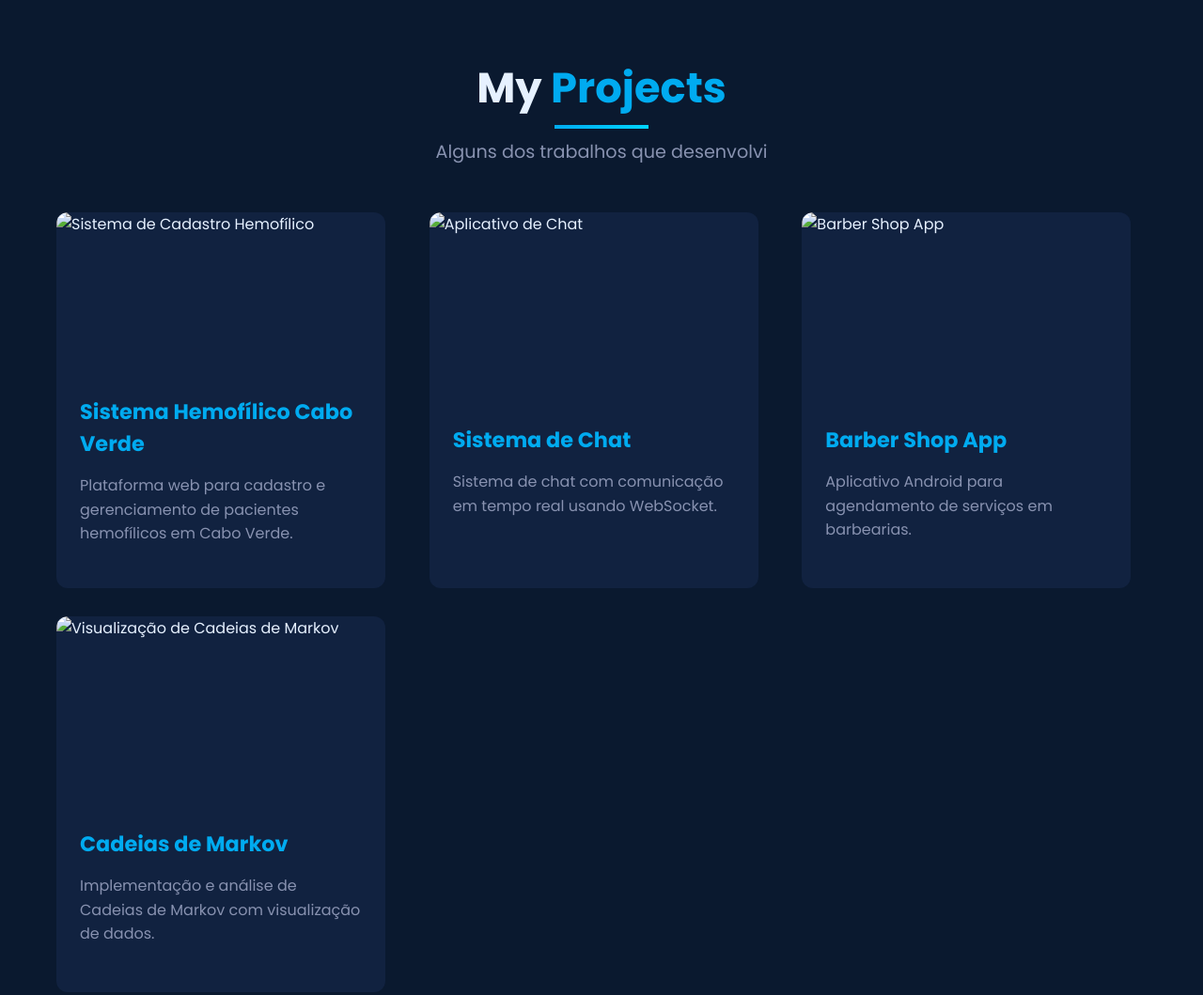
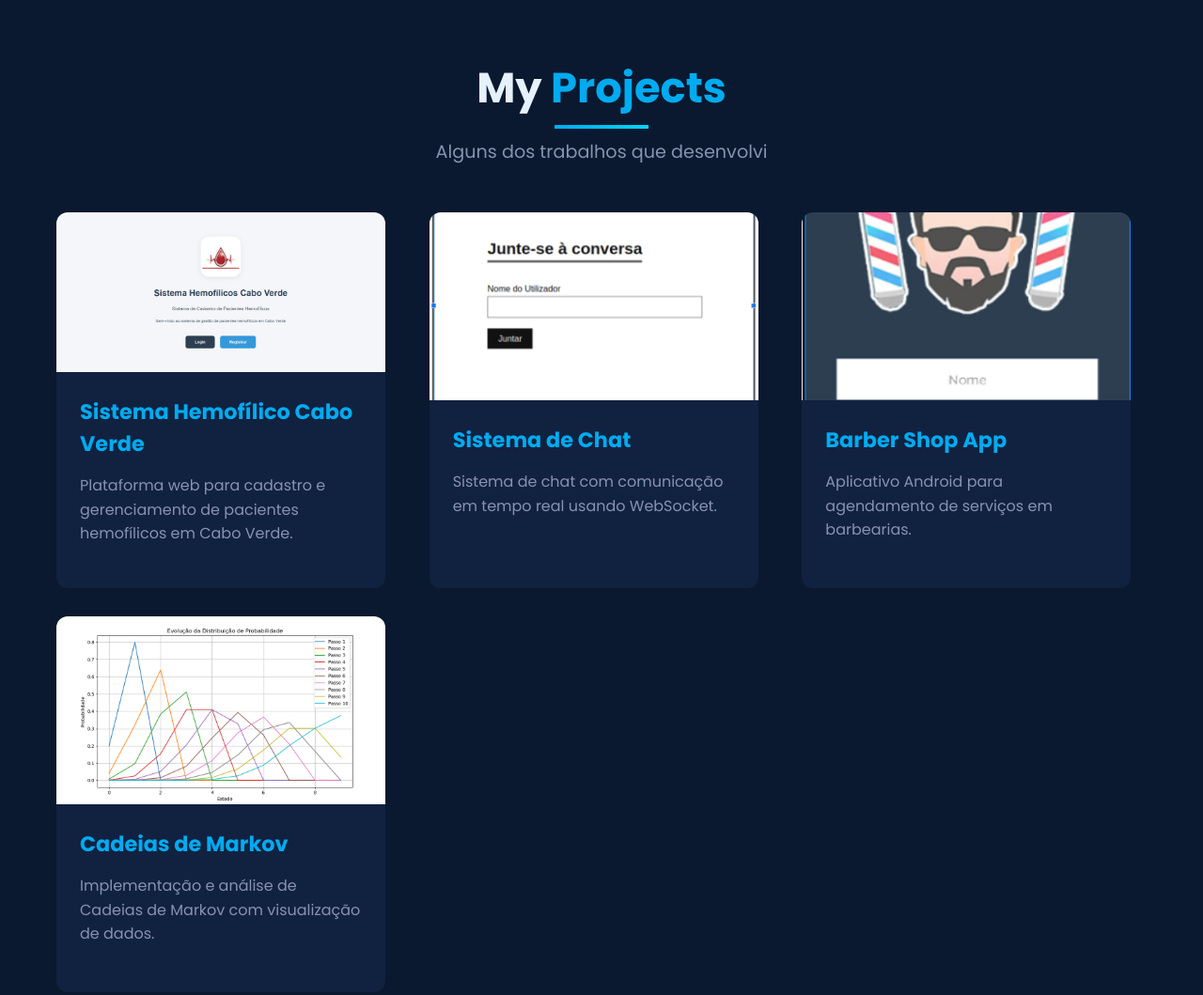
Before and after one commit to Edmilson-999/Portfolio, a plain HTML site: page pages/projects.html in a window 1280 px wide. Shown: the top 1059 px of the page at 94% size. Drawn offline with Linux system fonts and the light colour scheme.

Commit message:
Updating

```diff
--- a/pages/projects.html
+++ b/pages/projects.html
@@ -21,7 +21,7 @@
                     <div class="project-card-inner">
                         <div class="project-card-front">
                             <div class="project-image">
-                                <img src="Img/hemo-cv.png" alt="Sistema de Cadastro Hemofílico" loading="lazy">
+                                <img src="/img/hemo-cv.png" alt="Sistema de Cadastro Hemofílico" loading="lazy">
                             </div>
                             <div class="project-info">
                                 <h3>Sistema Hemofílico Cabo Verde</h3>
@@ -54,7 +54,7 @@
                     <div class="project-card-inner">
                         <div class="project-card-front">
                             <div class="project-image">
-                                <img src="Img/chat.PNG" alt="Aplicativo de Chat" loading="lazy">
+                                <img src="/img/chat.PNG" alt="Aplicativo de Chat" loading="lazy">
                             </div>
                             <div class="project-info">
                                 <h3>Sistema de Chat</h3>
@@ -87,7 +87,7 @@
                     <div class="project-card-inner">
                         <div class="project-card-front">
                             <div class="project-image">
-                                <img src="Img/barberShop.png" alt="Barber Shop App" loading="lazy">
+                                <img src="/img/barberShop.png" alt="Barber Shop App" loading="lazy">
                             </div>
                             <div class="project-info">
                                 <h3>Barber Shop App</h3>
@@ -119,7 +119,7 @@
                     <div class="project-card-inner">
                         <div class="project-card-front">
                             <div class="project-image">
-                                <img src="Img/qsn3.png" alt="Visualização de Cadeias de Markov" loading="lazy">
+                                <img src="/img/qsn3.png" alt="Visualização de Cadeias de Markov" loading="lazy">
                             </div>
                             <div class="project-info">
                                 <h3>Cadeias de Markov</h3>
```
Also changed, not shown: pages/about.html (+1 -1 lines), pages/home.html (+1 -1 lines).
